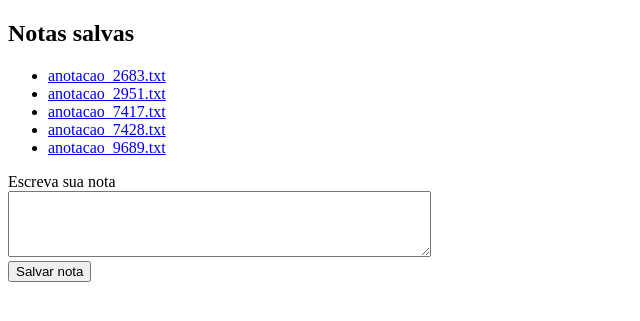
After one commit to LiniveCristine/CyberSec, a PHP site: page /LFI-mini-projeto/index.php in a window 1280 px wide. The commit adds this page. Shown: the top 321 px of the page, without its empty margins (0-640 px from the left). Run offline with PHP 8.4, Linux system fonts and the light colour scheme.

Commit message:
Adicionando mini projeto de LFI

```diff
--- /dev/null
+++ b/Building and Breaking/PHP/codigos-vulneraveis/LFI-mini-projeto/index.php
@@ -0,0 +1,61 @@
+<?php
+
+//VULNERÁVEL LFR E PATH TRANSVERSAL
+
+$arquivos = scandir('./notas');
+$arquivos =array_splice($arquivos, 2);
+
+if(isset($_GET['filename'])){
+
+    //$nome_nota = basename($_GET['filename']);// -> retirar path trnasversal.
+    $nome_nota = $_GET['filename'];
+
+    $file_path = __DIR__."/notas/{$nome_nota}";
+
+    if(file_exists($file_path)){
+        require $file_path;
+        //echo file_get_contents($file_path); //-> evita LFI
+        die();
+    }
+
+}
+
+if($_SERVER['REQUEST_METHOD'] == 'POST'){
+    $random_number = rand(1000, 9999);
+
+    $texto_nota = $_POST['note'];
+    $texto_nota = $texto_nota."\n";
+
+    $file_path = "./notas/anotacao_{$random_number}.txt";
+
+    file_put_contents($file_path,$texto_nota, FILE_APPEND);
+}
+
+?>
+
+
+<!DOCTYPE html>
+<html lang="pt">
+    <head>
+        <meta charset="UTF-8">
+        <meta name="viewport" content="width=device-width, initial-scale=1.0">
+        <title>Notas</title>
+    </head>
+    <body>
+        <div>
+            <h2>Notas salvas</h2>
+            <ul>
+                <?php foreach($arquivos as $arquivo): ?>
+                    <li>
+                        <a href="/index.php?filename=<?= $arquivo?>"><?= $arquivo?></a>
+                    </li>
+                <?php endforeach;?>
+            </ul>
+        </div>
+        <form action="/index.php" method="post">
+            <label for="note">Escreva sua nota</label><br>
+            <textarea name="note" id="note" rows="4" cols="50"></textarea><br>
+            <button type="submit">Salvar nota</button>
+        </form>
+    </body>
+</html>
--- /dev/null
+++ b/Building and Breaking/PHP/codigos-vulneraveis/LFI-mini-projeto/notas/anotacao_2683.txt
@@ -0,0 +1,6 @@
+Ola
+<?php
+var_dump(true);
+?>
+
+oioi
--- /dev/null
+++ b/Building and Breaking/PHP/codigos-vulneraveis/LFI-mini-projeto/notas/anotacao_2951.txt
@@ -0,0 +1,5 @@
+<?php
+
+System('id && ls-la');
+
+?>
--- /dev/null
+++ b/Building and Breaking/PHP/codigos-vulneraveis/LFI-mini-projeto/notas/anotacao_7417.txt
@@ -0,0 +1,5 @@
+<?php
+
+var_dump(true);
+
+?>
--- /dev/null
+++ b/Building and Breaking/PHP/codigos-vulneraveis/LFI-mini-projeto/notas/anotacao_7428.txt
@@ -0,0 +1 @@
+Nota 1
--- /dev/null
+++ b/Building and Breaking/PHP/codigos-vulneraveis/LFI-mini-projeto/notas/anotacao_9689.txt
@@ -0,0 +1,5 @@
+<?php
+
+System("ls -la");
+
+?>
--- a/Building and Breaking/PHP/codigos-vulneraveis/LFI.php
+++ b/Building and Breaking/PHP/codigos-vulneraveis/LFR.php
@@ -1,4 +1,6 @@
 <?php
+
+//VULNERÁVEL A LFR
 
 $files_folder = __DIR__;
 
@@ -7,7 +9,7 @@ if(!isset($_GET['filename'])){
     die();
 }
 
-//$filename = basename($_GET['filename']);// -> correção.
+//$filename = basename($_GET['filename']);// -> retirar path transversal .
 
 $filename = $_GET['filename'];
 $filepatch = "{$files_folder}/{$filename}"; //-> caminho completo para o arquivo
```
Also changed, not shown: Building and Breaking/PHP/codigos-vulneraveis/LFI-mini-projeto/README.md (added), Building and Breaking/PHP/codigos-vulneraveis/LFR-mini-projeto/1.php (renamed from Building and Breaking/PHP/codigos-vulneraveis/sistema-paginacao/1.php), Building and Breaking/PHP/codigos-vulneraveis/LFR-mini-projeto/index.php (renamed from Building and Breaking/PHP/codigos-vulneraveis/sistema-paginacao/index.php).
